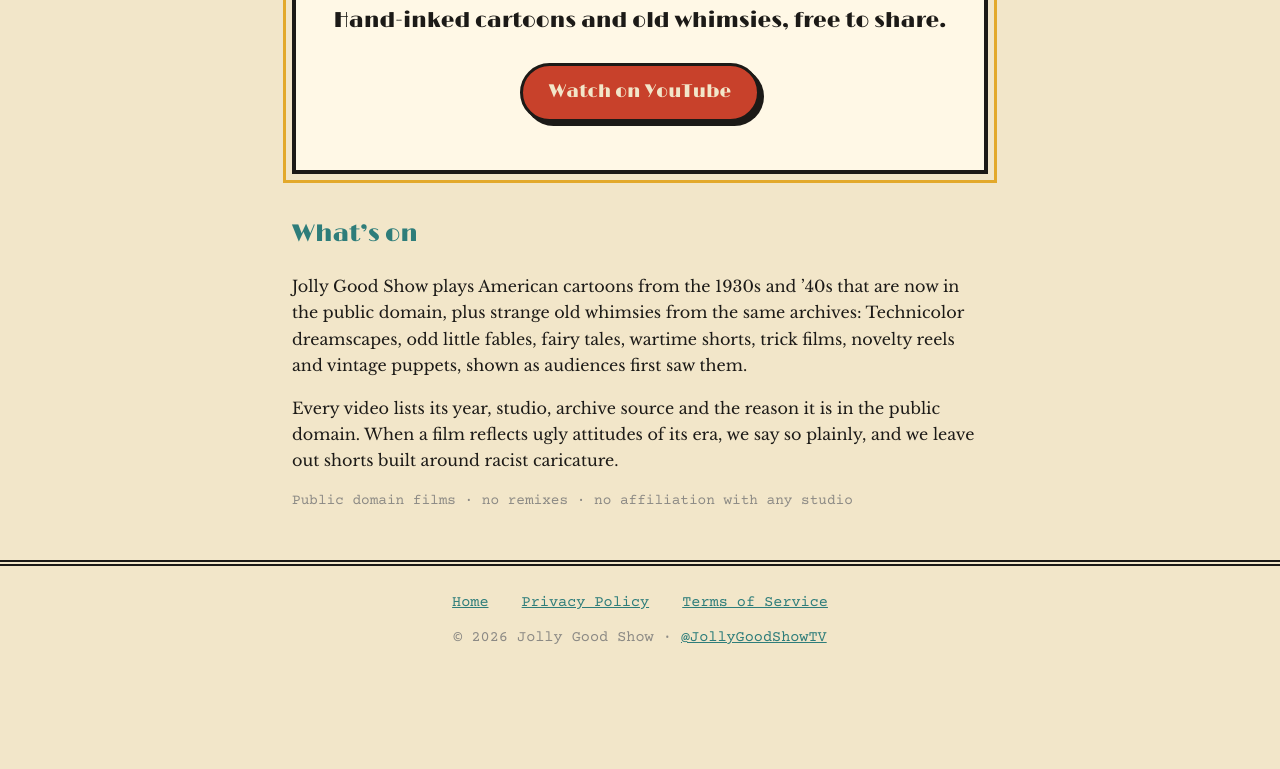
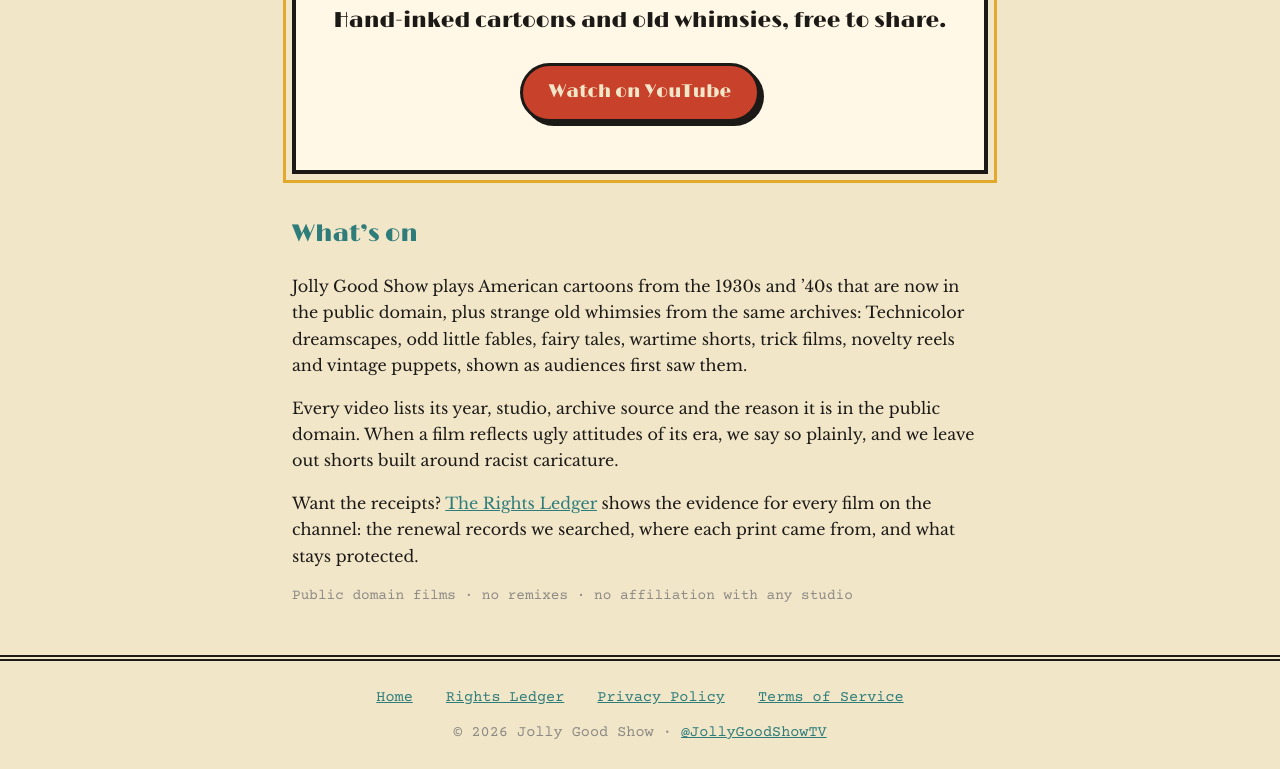
Before and after one commit to ryanroskowski/ryanroskowski.github.io, a plain HTML site: page index.html in a window 1280 px wide. Shown: the part 461-1230 px from the top of the page. Before the commit the page ends 1135 px from the top, so only its background shows below. Drawn offline with nearby package versions, Linux system fonts and the light colour scheme; a web font is replaced by a local one.

Commit message:
Rights Ledger: update index.html

```diff
--- a/index.html
+++ b/index.html
@@ -36,12 +36,14 @@
 <h2>What&rsquo;s on</h2>
 <p>Jolly Good Show plays American cartoons from the 1930s and &rsquo;40s that are now in the public domain, plus strange old whimsies from the same archives: Technicolor dreamscapes, odd little fables, fairy tales, wartime shorts, trick films, novelty reels and vintage puppets, shown as audiences first saw them.</p>
 <p>Every video lists its year, studio, archive source and the reason it is in the public domain. When a film reflects ugly attitudes of its era, we say so plainly, and we leave out shorts built around racist caricature.</p>
+<p>Want the receipts? <a href="rights/index.html">The Rights Ledger</a> shows the evidence for every film on the channel: the renewal records we searched, where each print came from, and what stays protected.</p>
 <p class="meta">Public domain films &middot; no remixes &middot; no affiliation with any studio</p>
 </section>
 </main>
 <footer class="site-footer">
 <nav aria-label="Site">
 <a href="index.html">Home</a>
+<a href="rights/index.html">Rights Ledger</a>
 <a href="privacy.html">Privacy Policy</a>
 <a href="terms.html">Terms of Service</a>
 </nav>
```
